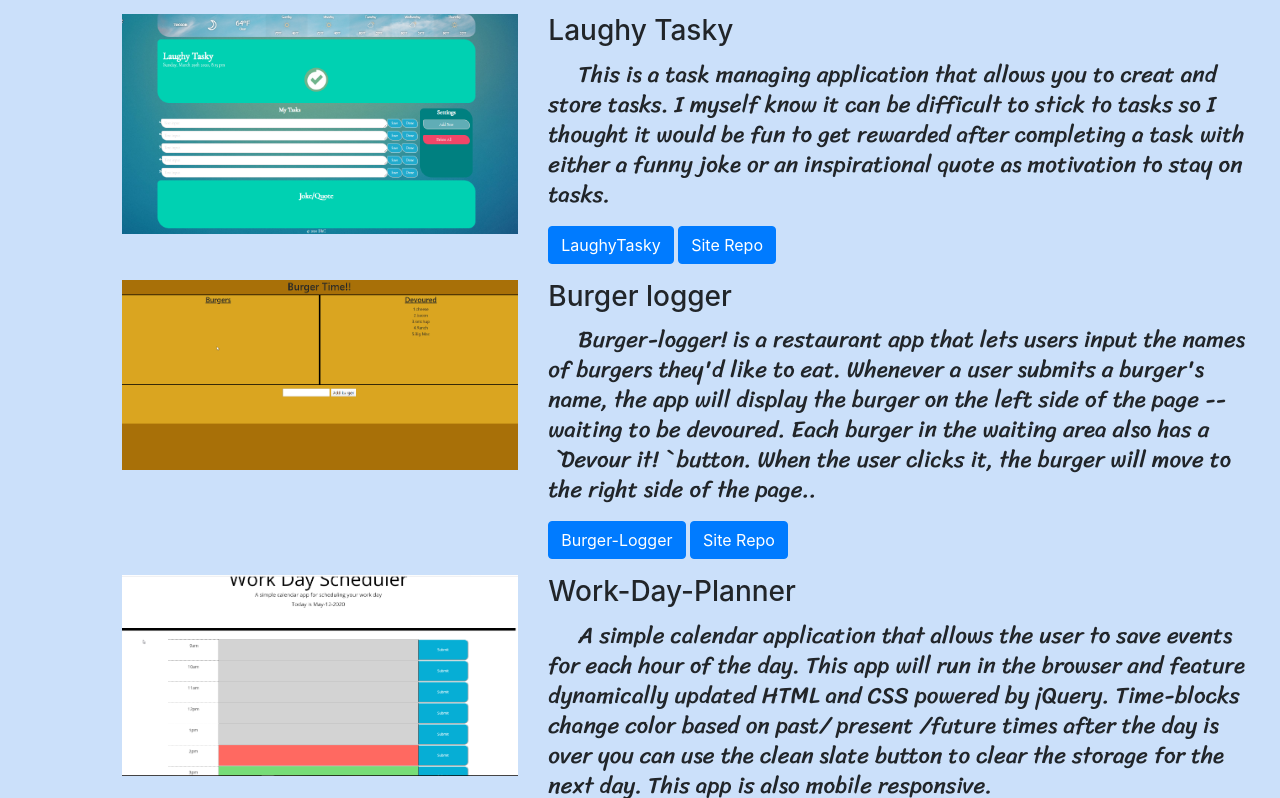
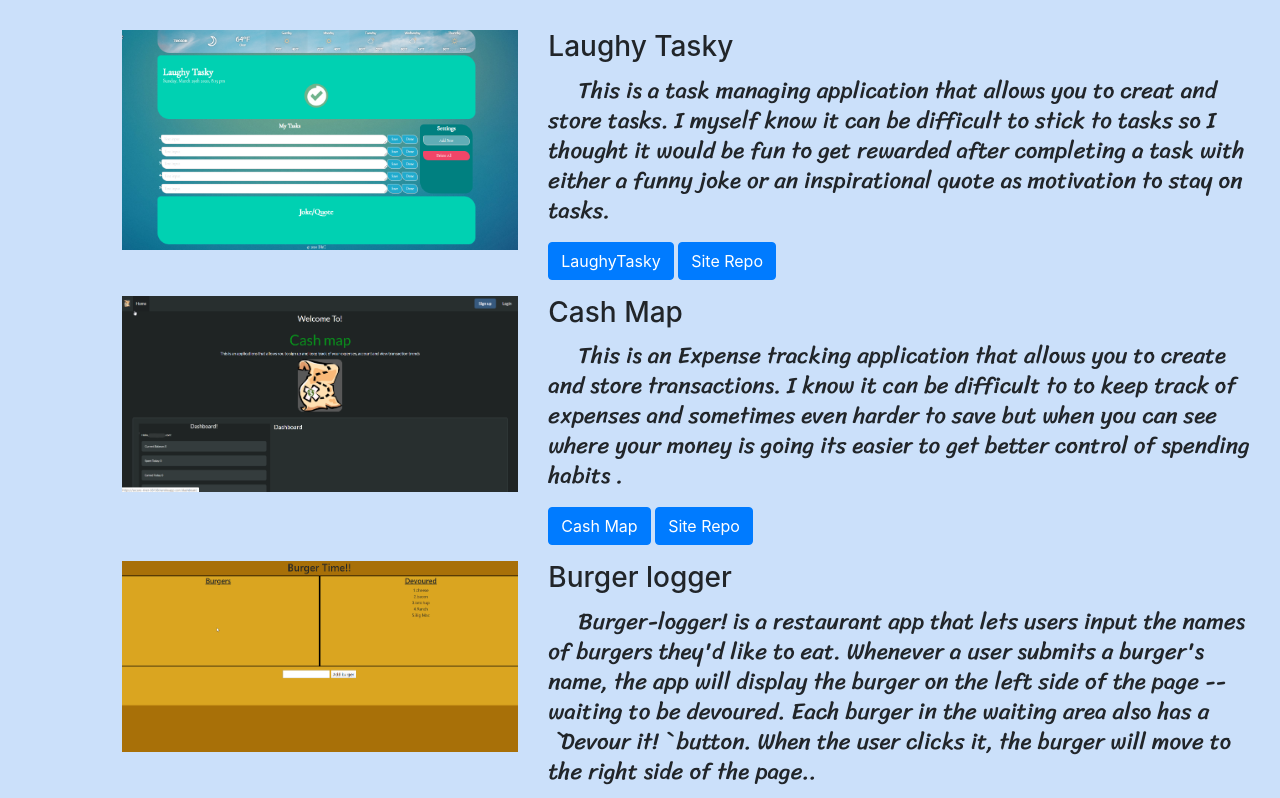
Before and after one commit to Swif242/Swif242.github.io, a plain HTML site: page portfolio.html in a window 1280 px wide. Shown: the part 237-1035 px from the top of the page. Drawn offline with nearby package versions, Linux system fonts and the light colour scheme; a web font is replaced by a local one.

Commit message:
Added project 2 to portfolio page

```diff
--- a/portfolio.html
+++ b/portfolio.html
@@ -57,7 +57,7 @@
    <main id="container" class="container-fluid py-3 clearfix">
 
       <!-- first row two columns, each row represents a new project -->
-      <div class="row ">
+      <div class="row mt-3">
          <div class="col-sm-1"></div>
          <div class="col-sm-4">
             <img class="img-fluid float-left" src="/images/project-1.png" alt="image of project 1 screenshot">
@@ -71,6 +71,23 @@
             </p>
             <a href="https://jpino7.github.io/TasksForLaughs/" class="btn btn-primary">LaughyTasky</a>
             <a href="https://github.com/jpino7/TasksForLaughs" class="btn btn-primary">Site Repo</a>
+
+         </div>
+      </div>
+
+      <div class="row mt-3">
+         <div class="col-sm-1"></div>
+         <div class="col-sm-4">
+            <img class="img-fluid float-left" src="/images/CashMap-.png" alt="image of project 1 screenshot">
+         </div>
+         <div class="col-sm-7 float-sm-left">
+            <h3 class="card-title">Cash Map</h3>
+            <p class="text-wrap card-text">This is an Expense tracking application that allows you to create and store
+               transactions. I know it can be difficult to to keep track of expenses and sometimes even harder to save
+               but when you can see where your money is going its easier to get better control of spending habits .
+            </p>
+            <a href="https://secure-river-88188.herokuapp.com/" class="btn btn-primary">Cash Map</a>
+            <a href="https://github.com/prabjitv/Tracking-Expenses-Project" class="btn btn-primary">Site Repo</a>
 
          </div>
       </div>
```
Also changed, not shown: images/CashMap-.png (added).
